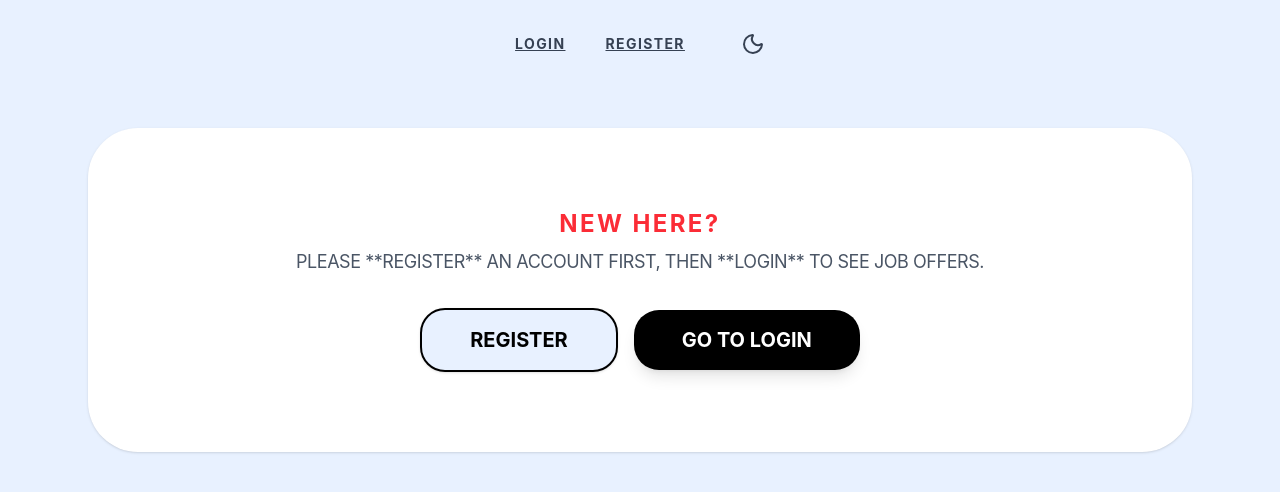
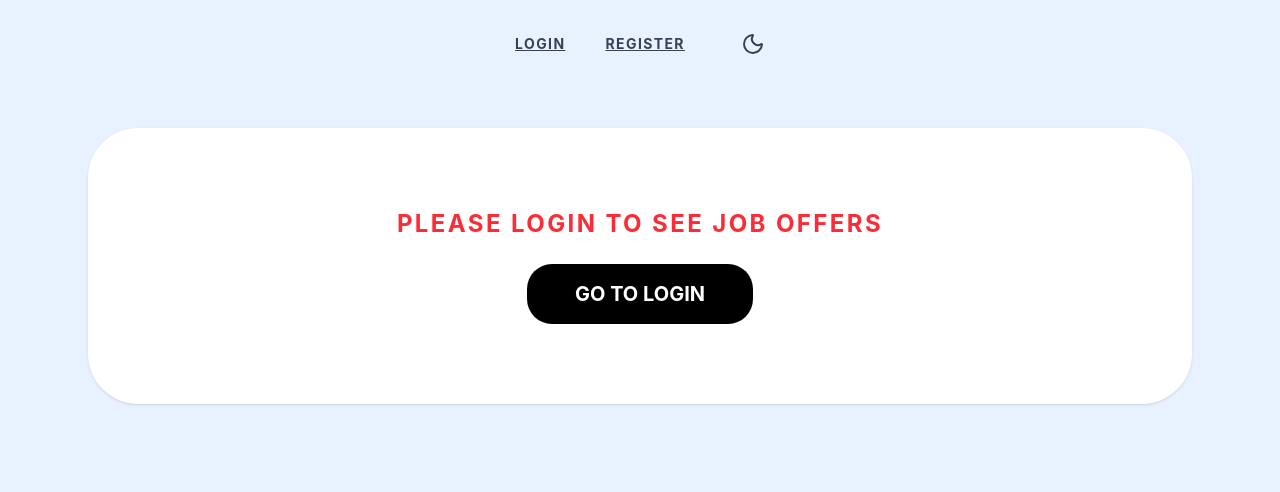
Before and after one commit to AgnieszkaMagura/job-offers-frontend, a React (Vite) app: page / in a window 1280 px wide. Shown: the top 492 px of the page. Built offline with nearby package versions, Linux system fonts and the light colour scheme.

Commit message:
fix: align job offer fields with backend and database schema

```diff
--- a/src/App.tsx
+++ b/src/App.tsx
@@ -67,35 +67,18 @@ const OfferList = () => {
         }
     }, [token]);
 
+    // View for unauthorized users
     if (!token) return (
         <div className="text-center py-20 bg-white dark:bg-gray-800 rounded-[50px] shadow-sm px-6">
-            <p className="text-2xl font-bold text-red-500 mb-2 uppercase tracking-widest">
-                New here?
+            <p className="text-2xl font-bold text-red-500 mb-6 uppercase tracking-widest">
+                Please login to see job offers
             </p>
-            <p className="text-lg text-gray-600 dark:text-gray-400 mb-8 uppercase tracking-tight">
-                Please **register** an account first, then **login** to see job offers.
-            </p>
-            <div className="flex flex-col sm:flex-row gap-4 justify-center items-center">
-                <Link
-                    to="/register"
-                    className="px-12 py-4 bg-[#e8f1ff] text-black border-2 border-black rounded-[25px] font-bold text-xl uppercase transform hover:-translate-y-1 transition-all duration-300 shadow-sm"
-                >
-                    Register
-                </Link>
-                <Link
-                    to="/login"
-                    className="px-12 py-4 bg-black text-white rounded-[25px] font-bold text-xl uppercase transform hover:-translate-y-1 transition-all duration-300 shadow-lg"
-                >
-                    Go to Login
-                </Link>
-            </div>
-        </div>
-    );
-
-    if (!token) return (
-        <div className="text-center py-20 bg-white dark:bg-gray-800 rounded-[50px] shadow-sm">
-            <p className="text-2xl font-bold text-red-500 mb-6 uppercase tracking-widest">Please login to see job offers</p>
-            <Link to="/login" className="px-12 py-4 bg-black text-white rounded-[25px] font-bold text-xl uppercase inline-block transform hover:-translate-y-1 transition-all duration-300">Go to Login</Link>
+            <Link
+                to="/login"
+                className="px-12 py-4 bg-black text-white rounded-[25px] font-bold text-xl uppercase inline-block transform hover:-translate-y-1 transition-all duration-300"
+            >
+                Go to Login
+            </Link>
         </div>
     );
 
@@ -230,8 +213,8 @@ const Login = () => {
         <div className="flex flex-col items-center space-y-10">
             <h2 className="text-4xl font-medium dark:text-white uppercase">Login</h2>
             <form onSubmit={handleLogin} className="w-full max-w-md space-y-6">
-                <input type="text" placeholder="Username" className="w-full p-4 rounded-[25px] bg-white shadow-sm text-center text-xl" onChange={e => setCredentials({ ...credentials, username: e.target.value })} />
-                <input type="password" placeholder="Password" className="w-full p-4 rounded-[25px] bg-white shadow-sm text-center text-xl" onChange={e => setCredentials({ ...credentials, password: e.target.value })} />
+                <input type="text" placeholder="Username" className="w-full p-4 rounded-[25px] bg-white shadow-sm text-center text-xl outline-none focus:ring-2 focus:ring-black" onChange={e => setCredentials({ ...credentials, username: e.target.value })} />
+                <input type="password" placeholder="Password" className="w-full p-4 rounded-[25px] bg-white shadow-sm text-center text-xl outline-none focus:ring-2 focus:ring-black" onChange={e => setCredentials({ ...credentials, password: e.target.value })} />
                 <button type="submit" className="w-full px-10 py-4 bg-black text-white rounded-[25px] font-bold text-xl transform hover:-translate-y-1 transition-all">Sign In</button>
             </form>
         </div>
@@ -248,13 +231,9 @@ const Register = () => {
         e.preventDefault();
         setError('');
 
-        // --- Wyrażenia Regularne (Regex) ---
-        // Nazwa użytkownika: min 3 znaki, litery, cyfry lub podkreślnik (bez spacji)
         const usernameRegex = /^[a-zA-Z0-9_]{3,}$/;
+        const passwordRegex = /^(?=.*[A-Z])(?=.*\d)(?=.*[!@#$%^&*()_+={}[\]:;"'<>,.?/-]).{6,}$/;
 
-        // Hasło: min 6 znaków, min 1 wielka litera, 1 cyfra, 1 znak specjalny
-        const passwordRegex = /^(?=.*[A-Z])(?=.*\d)(?=.*[!@#$%^&*()_+={}[\]:;"'<>,.?/-]).{6,}$/;
-        // --- Walidacja Frontendu ---
         if (!usernameRegex.test(formData.username)) {
             setError("Username: min. 3 characters (letters, numbers, or underscores only).");
             return;
@@ -356,9 +335,15 @@ const AddOfferForm = () => {
             }
         } catch (err) {
             const error = err as AxiosError<{ messages?: string[] }>;
-            console.error("Error details:", error.response?.data);
+            // Enhanced logging for debugging
+            console.error("Backend Error Response:", error.response?.data);
+
             const serverMessages = error.response?.data?.messages;
-            alert("Błąd: " + (Array.isArray(serverMessages) ? serverMessages.join(", ") : "Server Error"));
+            const errorMessage = Array.isArray(serverMessages)
+                ? serverMessages.join(", ")
+                : "Failed to save offer. Check console for details.";
+
+            alert("Error: " + errorMessage);
         } finally {
             setIsSubmitting(false);
         }
@@ -373,10 +358,10 @@ const AddOfferForm = () => {
         <div className="flex flex-col items-center space-y-10">
             <h2 className="text-4xl font-medium dark:text-white uppercase">Add New Offer</h2>
             <form onSubmit={handleSubmit} className="w-full max-w-xl space-y-4">
-                <input name="companyName" value={formData.companyName} className="w-full p-4 rounded-full border bg-white dark:bg-gray-800 dark:text-white shadow-sm" placeholder="Company Name" onChange={handleChange} required />
-                <input name="position" value={formData.position} className="w-full p-4 rounded-full border bg-white dark:bg-gray-800 dark:text-white shadow-sm" placeholder="Position" onChange={handleChange} required />
-                <input name="salary" value={formData.salary} className="w-full p-4 rounded-full border bg-white dark:bg-gray-800 dark:text-white shadow-sm" placeholder="Salary" onChange={handleChange} required />
-                <input name="offerUrl" value={formData.offerUrl} className="w-full p-4 rounded-full border bg-white dark:bg-gray-800 dark:text-white shadow-sm" placeholder="Offer URL" onChange={handleChange} required />
+                <input name="companyName" value={formData.companyName} className="w-full p-4 rounded-full border bg-white dark:bg-gray-800 dark:text-white shadow-sm outline-none focus:ring-2 focus:ring-black" placeholder="Company Name" onChange={handleChange} required />
+                <input name="position" value={formData.position} className="w-full p-4 rounded-full border bg-white dark:bg-gray-800 dark:text-white shadow-sm outline-none focus:ring-2 focus:ring-black" placeholder="Position" onChange={handleChange} required />
+                <input name="salary" value={formData.salary} className="w-full p-4 rounded-full border bg-white dark:bg-gray-800 dark:text-white shadow-sm outline-none focus:ring-2 focus:ring-black" placeholder="Salary" onChange={handleChange} required />
+                <input name="offerUrl" value={formData.offerUrl} className="w-full p-4 rounded-full border bg-white dark:bg-gray-800 dark:text-white shadow-sm outline-none focus:ring-2 focus:ring-black" placeholder="Offer URL" onChange={handleChange} required />
                 <div className="flex gap-4">
                     <button type="button" onClick={() => navigate('/')} className="w-1/3 p-4 bg-gray-200 text-black rounded-full font-bold uppercase hover:bg-gray-300 transition-all">Cancel</button>
                     <button type="submit" disabled={isSubmitting} className={`w-2/3 p-4 bg-black text-white rounded-full font-bold shadow-lg uppercase transform hover:-translate-y-1 transition-all ${isSubmitting ? 'opacity-50' : ''}`}>
```
